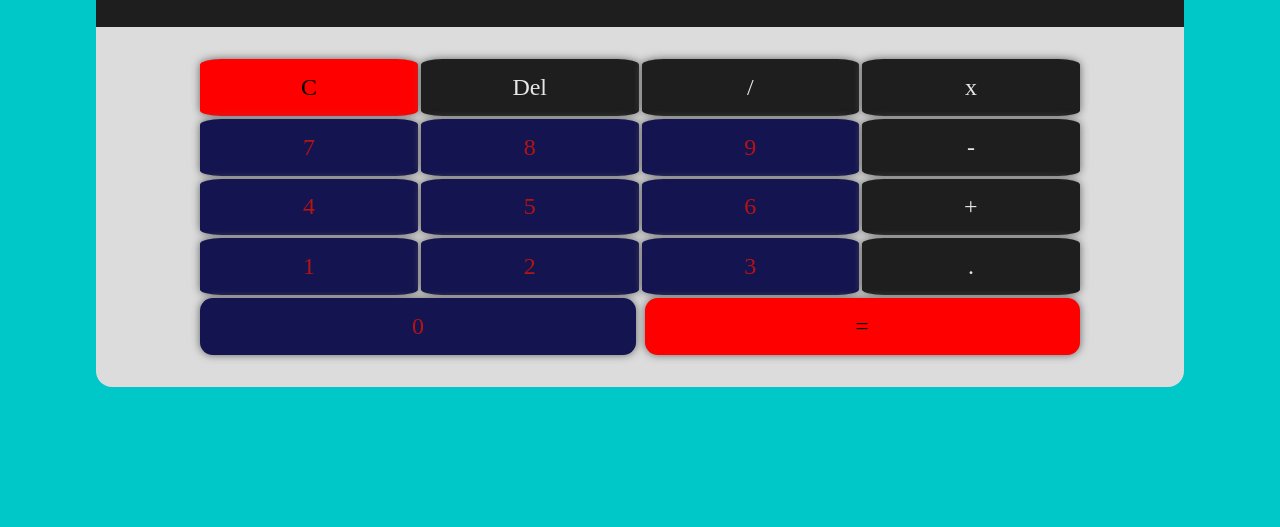
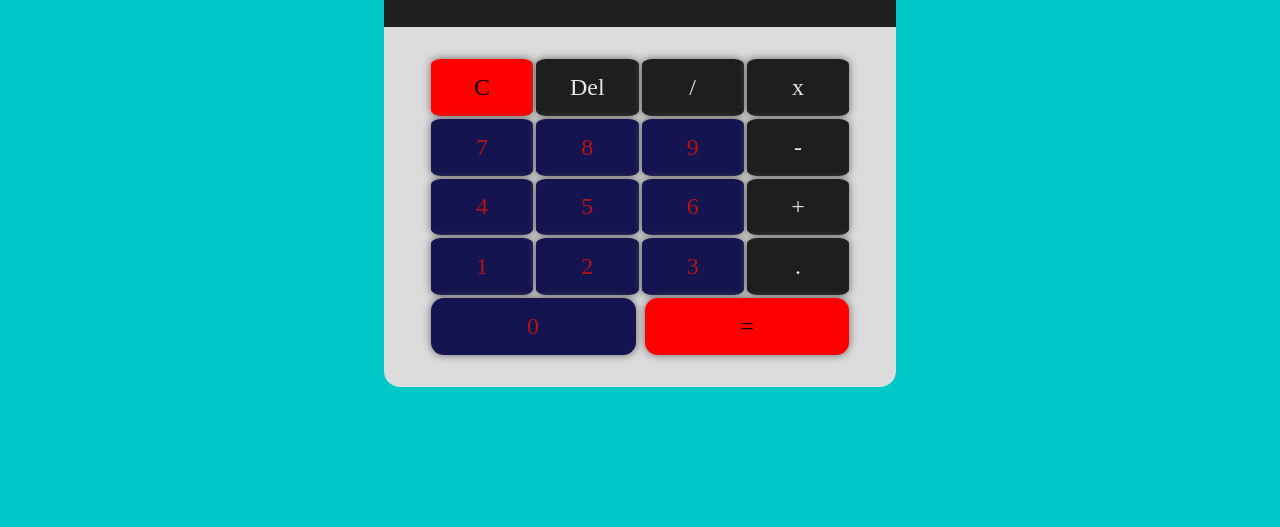
Before and after one commit to JamesGacutan/odin-project-calculator, a plain HTML site: page index.html in a window 1280 px wide. Shown: the part 273-800 px from the top of the page. Drawn offline with Linux system fonts and the light colour scheme.

Commit message:
made it responsive

```diff
--- a/style.css
+++ b/style.css
@@ -26,6 +26,7 @@ body {
     border-bottom-left-radius: 0;
     border-bottom-right-radius: 0;
 }
+
 
 .calc-body {
     border-radius: 1rem;
@@ -75,11 +76,9 @@ body {
     align-items: center;
     border-radius: 10%;
     box-shadow: 0px 0px 8px 0px rgb(100, 100, 100);
-}
-
-.keys {
     background-color: rgb(20, 20, 80);
     color: rgb(180, 20, 20);
+    transition: .1s ease-out;
 }
 
 .red-clr {
@@ -92,10 +91,48 @@ body {
     color: rgb(230, 230, 230);
 }
 
-
 .zero,
 .equals {
     border-radius: .8rem;
     margin: 0 3px;
     width: 40%;
 }
+
+.keys:hover {
+    scale: 1.04;
+}
+
+@media (min-width: 700px)  {
+    .calc-body,
+    .calc-screen {
+        width: 60%;
+    }
+}
+
+@media (min-width: 900px)  {
+    .calc-body,
+    .calc-screen {
+        width: 45%;
+    }
+}
+
+@media (min-width: 1100px)  {
+    .calc-body,
+    .calc-screen {
+        width: 40%;
+    }
+}
+
+@media (min-width: 1500px)  {
+    .calc-body,
+    .calc-screen {
+        width: 35%;
+    }
+}
+
+@media (min-width: 1920px)  {
+    .calc-body,
+    .calc-screen {
+        width: 25%;
+    }
+}
```
